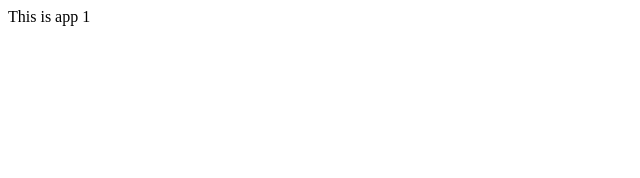
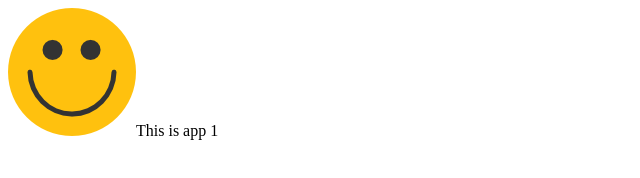
Before and after one commit to SukantGujar/nginx-hosting, a plain HTML site: page sites/app1/index.html in a window 1280 px wide. Shown: the whole page, without its empty margins (0-640 px from the left). Drawn offline with Linux system fonts and the light colour scheme.

Commit message:
Working app1 & app2

```diff
--- a/sites/app1/index.html
+++ b/sites/app1/index.html
@@ -1,4 +1,4 @@
 <!DOCTYPE html>
 <html>
-  <body>This is app 1</body>
+  <body><img src="images/smiley.png" />This is app 1</body>
 </html>
```
Also changed, not shown: sites/app1/images/smiley.png (added), 1 other file.
